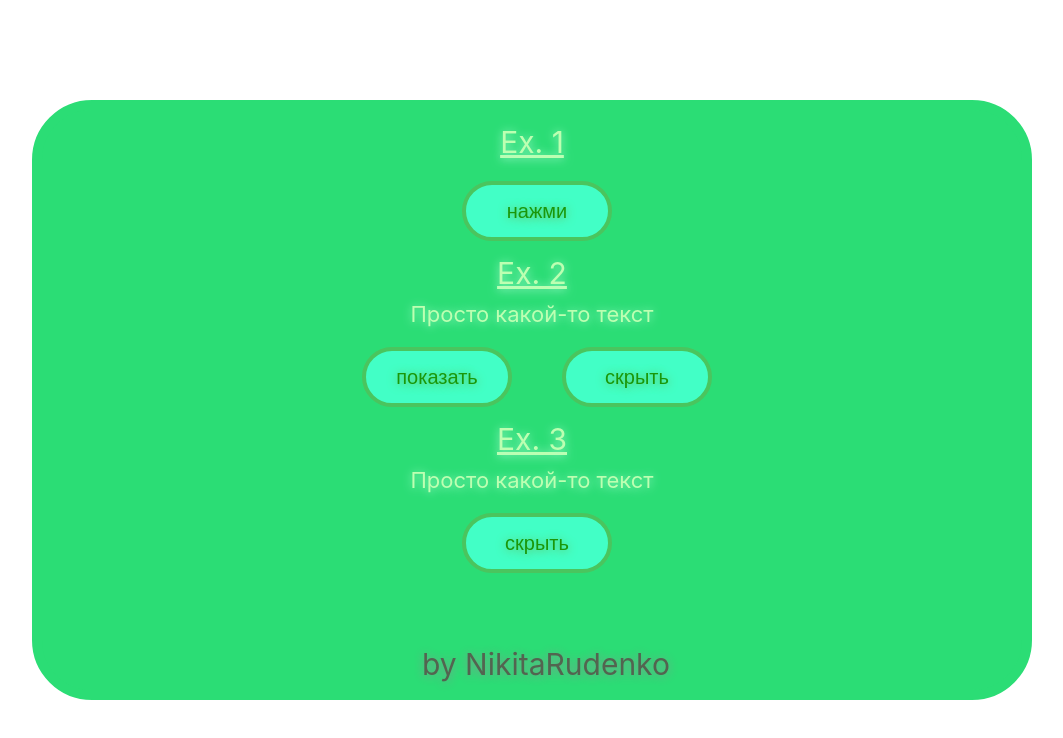
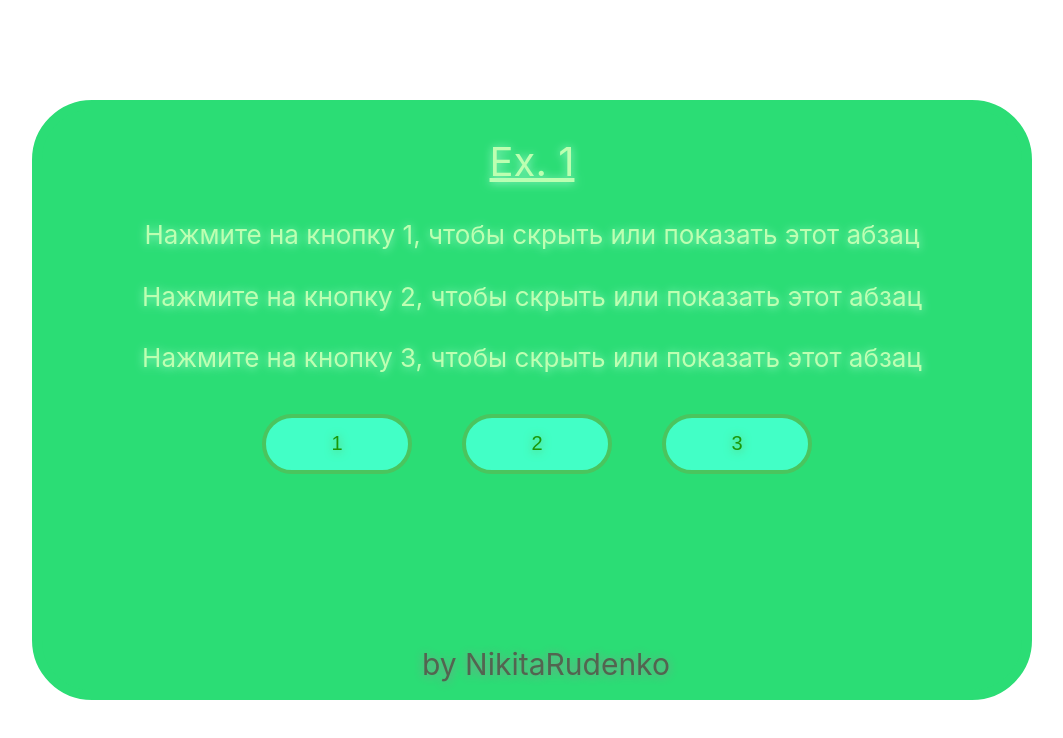
Before and after one commit to nickruden/vue3_base, a Vue app: page / in a window 1280 px wide. Shown: the top 738 px of the page, without its empty margins (0-1063 px from the left). Built offline with nearby package versions, Linux system fonts and the light colour scheme.

Commit message:
Тогглинг элементов в Vue(Task_20)

```diff
--- a/src/App.vue
+++ b/src/App.vue
@@ -4,39 +4,21 @@
   data() {
   // Ex. 1
 	return {
-    hidden: false,
     text1: true,
-
-    //Ex. 3
     text2: true,
-    button1: false,
-    button2: true
+    text3: true
 	  }
   },
 
   methods: {
-    clickbutton: function(){
-      this.hidden = true
+    toggle1: function(){
+      this.text1 = !this.text1
     },
-
-    // Ex. 2
-    show1: function(){
-      this.text1 = true
+    toggle2: function(){
+      this.text2 = !this.text2
     },
-    hide1: function(){
-      this.text1 = false
-    },
-
-    // Ex. 3
-    show2: function(){
-      this.text2 = true,
-      this.button1 = false,
-      this.button2 = true
-    },
-    hide2: function(){
-      this.text2 = false,
-      this.button2 = false,
-      this.button1 = true
+    toggle3: function(){
+      this.text3 = !this.text3
     }
   }
 }
@@ -46,21 +28,13 @@
     <div id="main">
       <!-- Ex. 1  -->
       <h2>Ex. 1</h2>
-      <p v-if="hidden">Просто какой-то текст</p>
-      <button @click="clickbutton()">нажми</button>
+      <p v-if="text1">Нажмите на кнопку 1, чтобы скрыть или показать этот абзац</p>
+      <p v-if="text2">Нажмите на кнопку 2, чтобы скрыть или показать этот абзац</p>
+      <p v-if="text3">Нажмите на кнопку 3, чтобы скрыть или показать этот абзац</p>
 
-      <!-- Ex. 2  -->
-      <h2>Ex. 2</h2>
-      <p v-if="text1">Просто какой-то текст</p>
-      <button @click="show1()">показать</button>
-      <button @click="hide1()">скрыть</button>
-
-      <!-- Ex. 3  -->
-      <h2>Ex. 3</h2>
-      <p v-if="text2">Просто какой-то текст</p>
-      <button v-if="button1" @click="show2()">показать</button>
-      <button v-if="button2" @click="hide2()">скрыть</button>
-
+      <button @click="toggle1()">1</button>
+      <button @click="toggle2()">2</button>
+      <button @click="toggle3()">3</button>
     </div>
     <p id="endword">by NikitaRudenko</p>
 </template>
@@ -77,11 +51,13 @@
     text-shadow: 0px 1px 10px rgb(160, 248, 207);
   }
   #main p{
-    font-size: 22px;
+    font-size: 26px;
+    margin-top: 20px;
+    margin-bottom: 20px;
   }
   #main h2{
-    font-size: 30px;
-    margin-top: 8px;
+    font-size: 40px;
+    margin-top: 20px;
     text-decoration: underline;
   }
   #endword{
```
